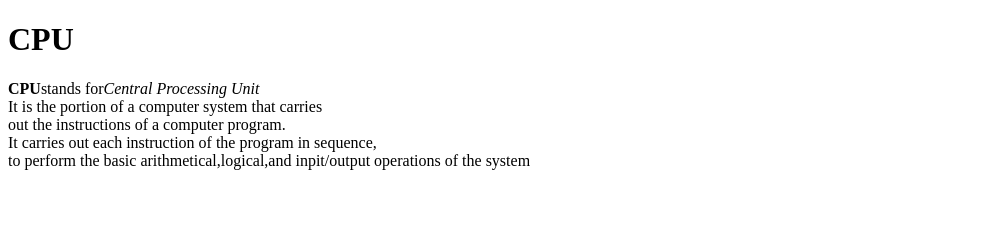
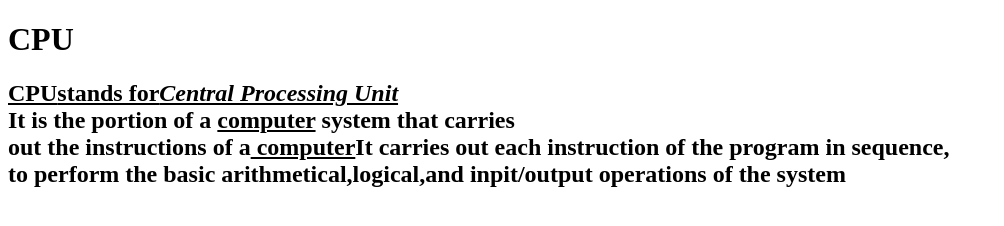
Before and after one commit to iamneo-production/efefbccedfbadaeccdfffebaeceaec, a website: page public/index.html in a window 1280 px wide. Shown: the whole page, without its empty margins (0-1004 px from the left). Drawn offline with Linux system fonts and the light colour scheme.

Commit message:
Backup Commit

```diff
--- a/public/index.html
+++ b/public/index.html
@@ -9,6 +9,8 @@
 </head>
 <body>
     <h1>CPU</h1>
-    <p<u><b>CPU</b>stands for<i>Central Processing Unit</i></u><br>It is the portion of a computer system that carries<br>out the instructions of a computer program.<br>It carries out each instruction of the program in sequence,<br>to perform the basic arithmetical,logical,and inpit/output operations of the system</p>
+    <h2><u><b>CPU</b>stands for<i>Central Processing Unit</i></u><br>
+        It is the portion of a <u>computer</u> system that carries<br>
+        out the instructions of a<u> computer</u program.<br>It carries out each instruction of the program in sequence,<br>to perform the basic arithmetical,logical,and inpit/output operations of the system</p>
 </body>
 </html>
```
